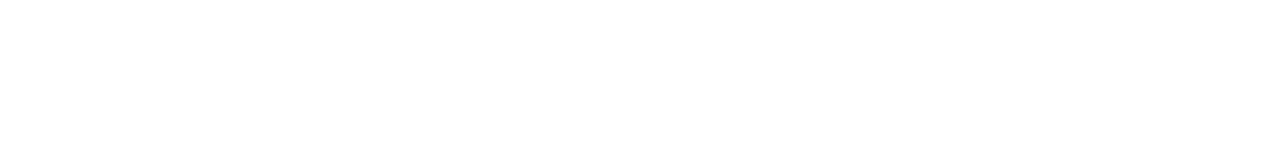
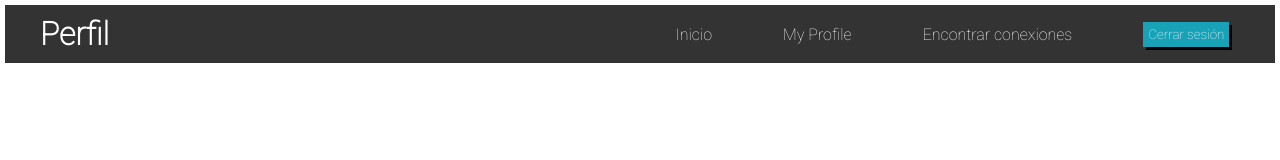
Before and after one commit to aalfonzo1984/practica_barra_de_navegacion, a plain HTML site: page index.html in a window 1280 px wide. Drawn offline with Linux system fonts and the light colour scheme.

Commit message:
Barra de navegación

```diff
--- a/css/styles.css
+++ b/css/styles.css
@@ -0,0 +1,43 @@
+
+*{
+    margin: 0px;
+    padding: 0px;
+    font-family: 'Roboto', sans-serif;
+}
+
+
+.nav{
+    margin: 5px;
+    padding: 10px;
+    background-color: #333333;
+    color: white;
+    display: flex;
+    align-items: center;
+    justify-content: space-between;
+
+}
+
+.nav-links{
+    width: 50%;
+    display: flex;
+    align-items: center;
+    list-style-type: none;
+    justify-content: space-around;
+}
+
+.nav a{
+    color: white;
+    text-decoration: none;
+}
+
+.nav-title{
+    margin-left: 25px;
+}
+
+.btn{
+    padding: 5px;
+    background-color: #17A2B8;
+    color: white;
+    border: black;
+    box-shadow: 3px 3px black;
+}
--- a/index.html
+++ b/index.html
@@ -4,8 +4,20 @@
     <meta charset="UTF-8">
     <meta name="viewport" content="width=device-width, initial-scale=1.0">
     <title>Barra de navegación</title>
+    <link rel="stylesheet" href="./css/styles.css">
+    <link rel="preconnect" href="https://fonts.googleapis.com">
+<link rel="preconnect" href="https://fonts.gstatic.com" crossorigin>
+<link href="https://fonts.googleapis.com/css2?family=Roboto:wght@100&display=swap" rel="stylesheet">
 </head>
 <body>
-
+    <div class="nav">
+        <h1 class="nav-title">Perfil</h1>
+        <ul class="nav-links">
+            <li><a href="#">Inicio</a></li>
+            <li><a href="#" class="active">My Profile</a></li>
+            <li><a href="#">Encontrar conexiones</a></li>
+            <li><button class="btn">Cerrar sesión</button></li>
+        </ul>
+    </div>
 </body>
 </html>
```
